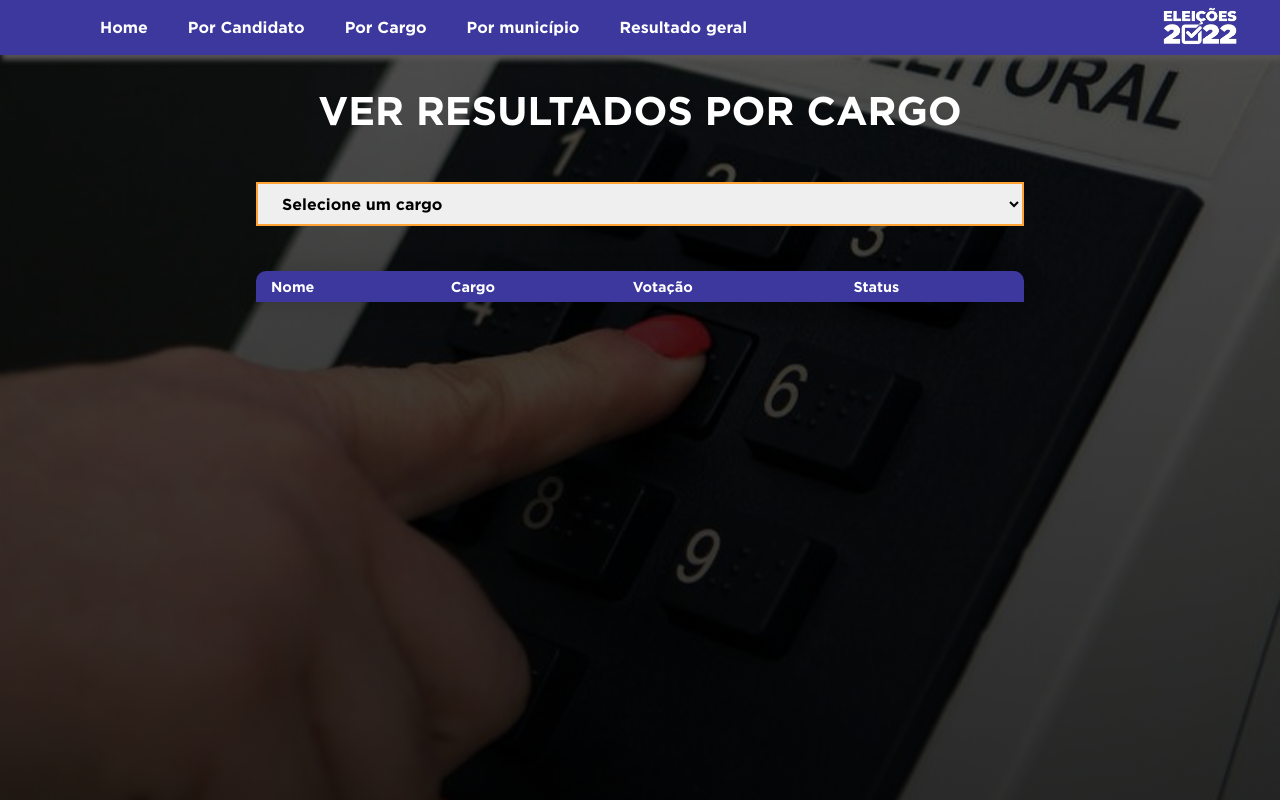
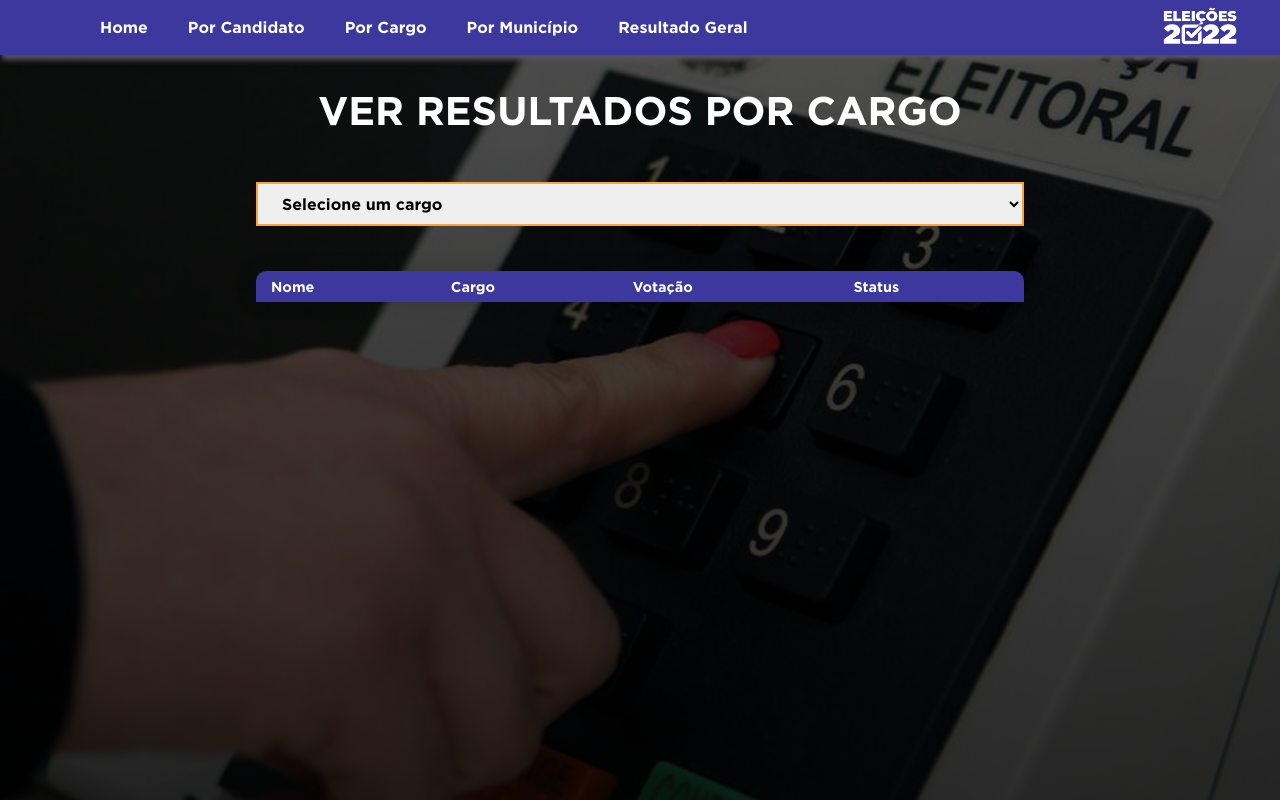
Before and after one commit to TSCTiago/PROG3-AVAL2, a website: page html/pages/cargo.html in a window 1280 px wide. Drawn offline with Linux system fonts and the light colour scheme; no server answers.

```diff
--- a/html/css/pages.css
+++ b/html/css/pages.css
@@ -17,6 +17,7 @@
     margin: 0;
     width: 100vw;
     overflow-x: hidden;
+    background-size: cover;
     background-image: linear-gradient(rgba(0, 0, 0, 0.685), rgba(0, 0, 0, 0.822)), url('../assets/img/background-image.png');
     background-repeat: no-repeat;
     background-attachment: fixed;
@@ -57,6 +58,7 @@
 
 .navbar ul li a {
     font-family: GothamBold;
+    text-transform: capitalize;
     color: white;
     text-decoration: none;
     transition: all 0.3s ease-in-out;
```
Also changed, not shown: server.js (+1 -7 lines).
